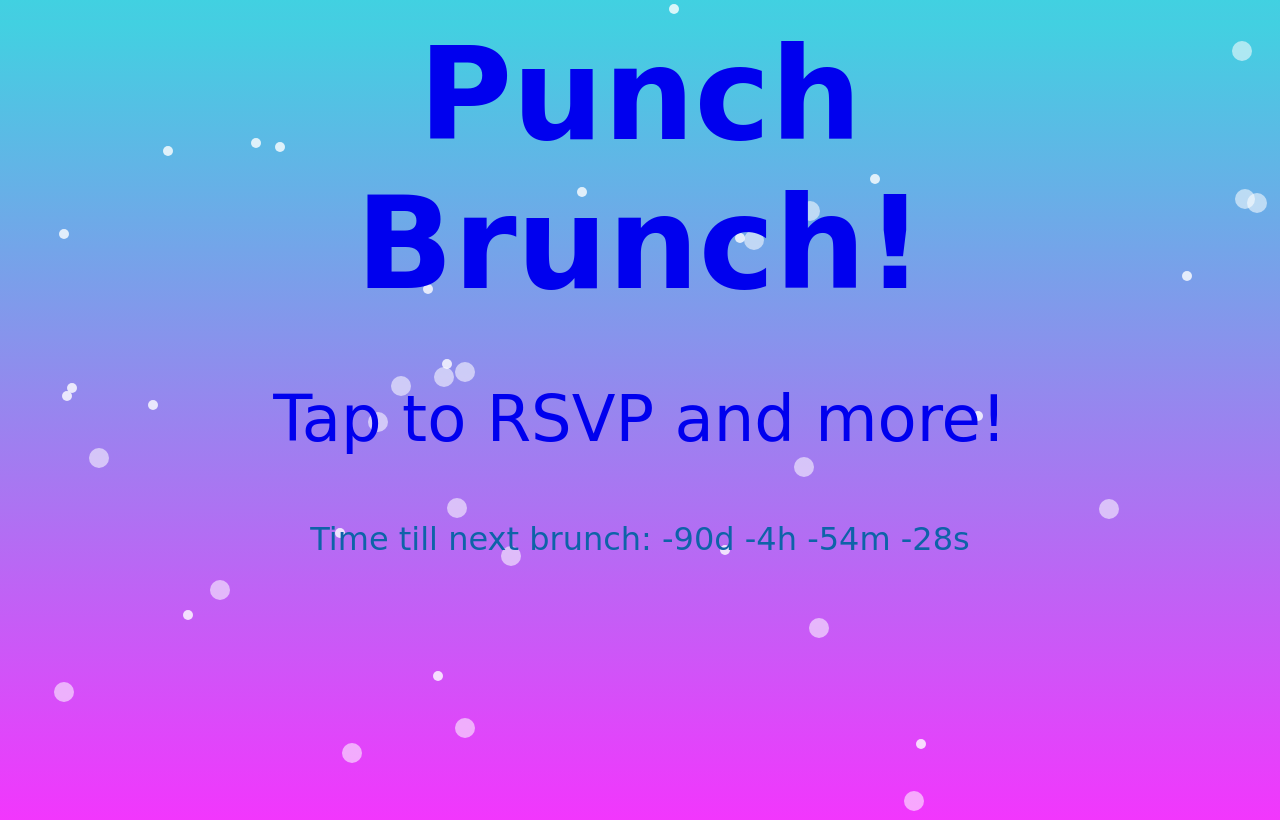
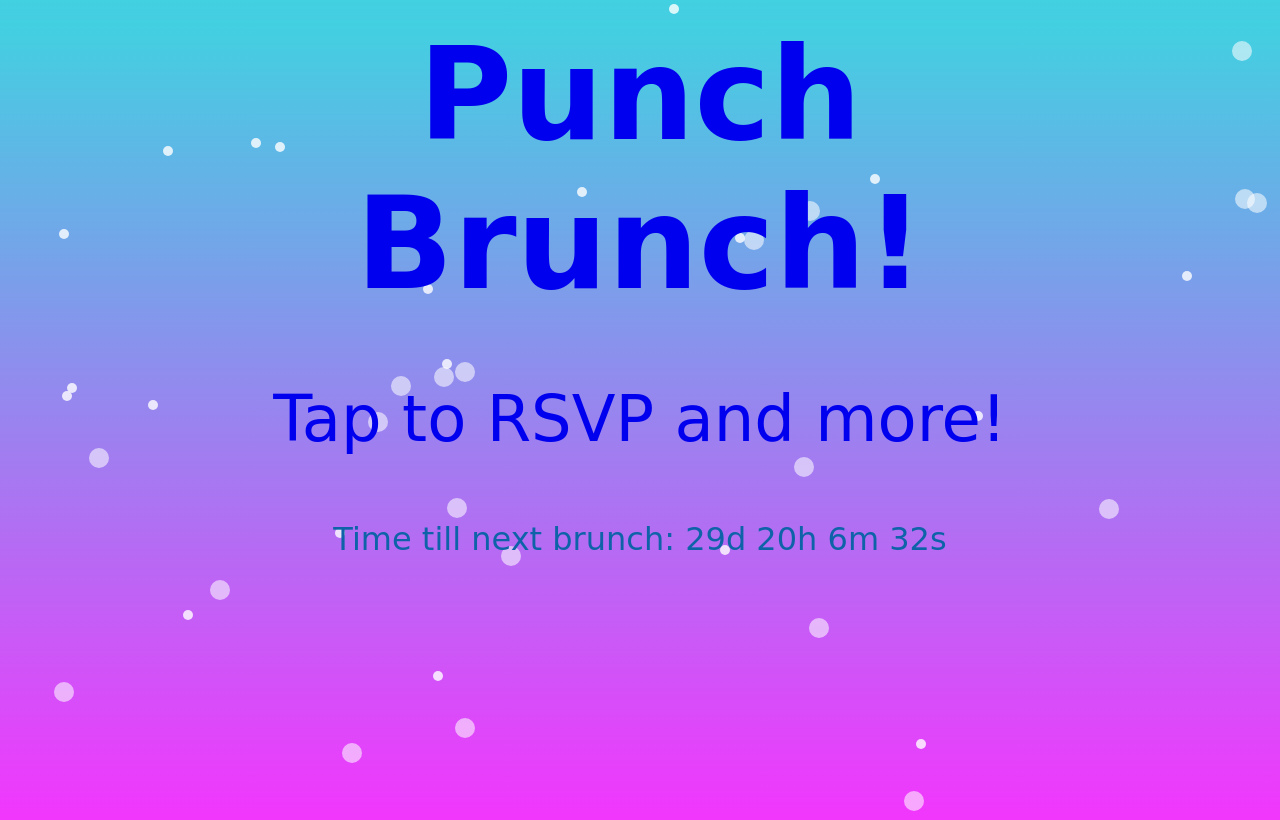
Before and after one commit to GendySparrowhawk/Punch_Brunch, a website: page public/index.html in a window 1280 px wide. Drawn offline with Linux system fonts and the light colour scheme; a web font is replaced by a local one.

Commit message:
nea date

```diff
--- a/public/script.js
+++ b/public/script.js
@@ -1,4 +1,4 @@
-const targetDate = new Date(2024, 7, 17, 11, 0, 0).getTime();
+const targetDate = new Date(2024, 11, 14, 11, 0, 0).getTime();
 const countDown = document.querySelector("#countdown");
 const dropdownToggle = document.querySelector("#dropdownToggle");
 const submitBtn = document.querySelector("#submitForm");
```
Also changed, not shown: public/home.html (+1 -1 lines).
